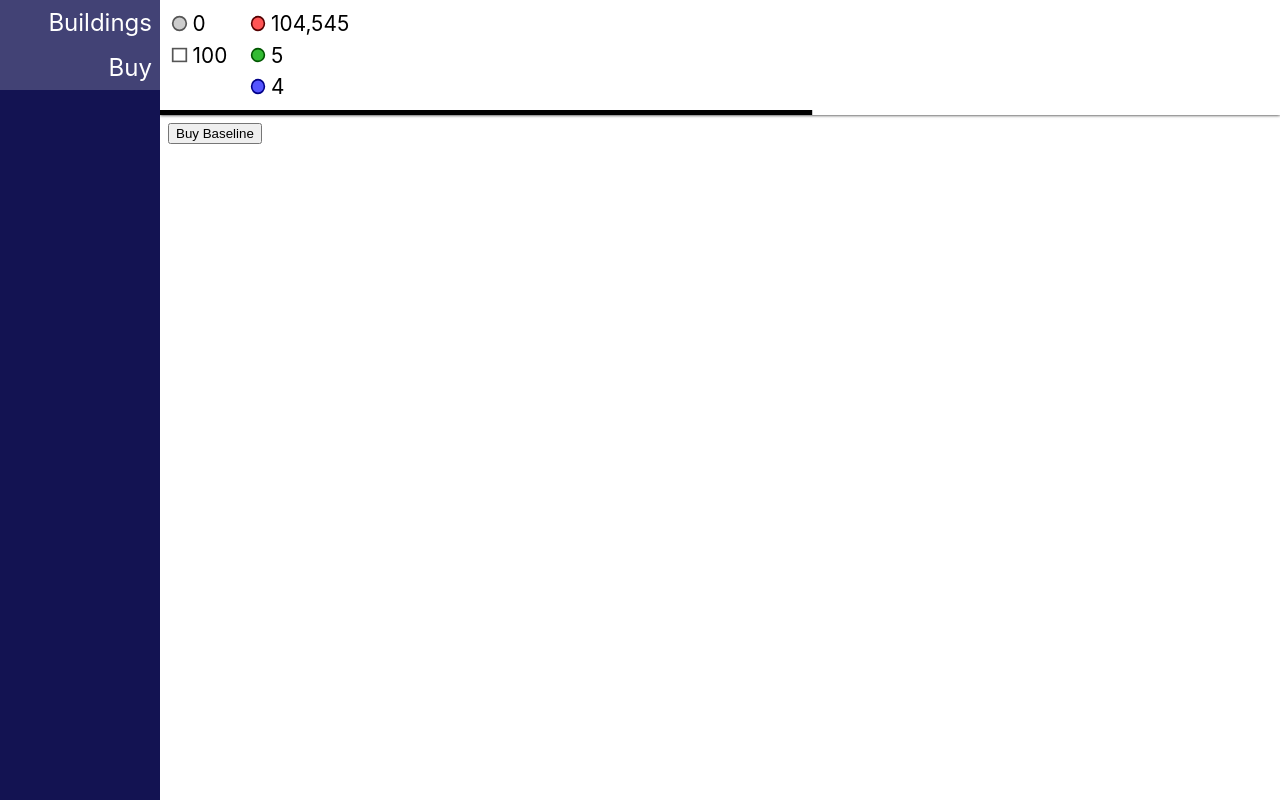
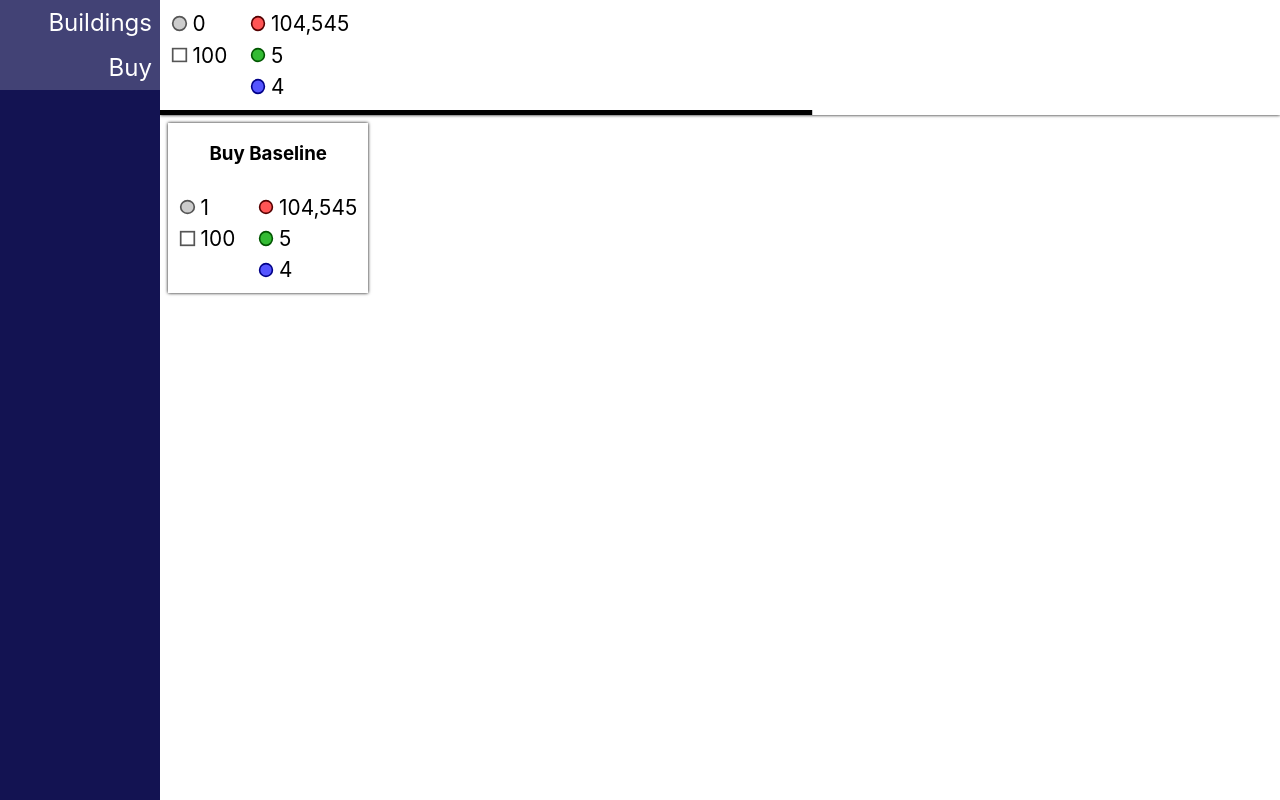
Before and after one commit to bvandeki2/idle-game, a React (Create React App) app: page / in a window 1280 px wide. Both pictures are taken after a click on the element "Buy". Built offline with nearby package versions, Linux system fonts and the light colour scheme.

Commit message:
move from ids to denormalized buildings, update buildcard

```diff
--- a/src/App.tsx
+++ b/src/App.tsx
@@ -5,7 +5,10 @@ import BuyButton from './components/BuyButton';
 import Router, { changePage, initialPageLinks } from './components/Router';
 import Sidebar from './components/Sidebar';
 import StatusHeader from './components/StatusHeader';
-import { BuildingID } from './gamelogic/building/buildinglist';
+import {
+    BuildingDetails,
+    buildingDetails,
+} from './gamelogic/building/buildinglist';
 import { gameReducer, loadGameState } from './gamelogic/state';
 
 function App() {
@@ -50,7 +53,7 @@ function App() {
     const buyBasic = useCallback(() => {
         gameDispatch({
             type: 'tryPurchaseBuilding',
-            building: 'basic',
+            building: buildingDetails['basic'],
         });
     }, [gameDispatch]);
 
@@ -85,7 +88,10 @@ function App() {
                             building: (
                                 <>
                                     {gameState.buildings.map(
-                                        (building: BuildingID, i: number) => (
+                                        (
+                                            building: BuildingDetails,
+                                            i: number
+                                        ) => (
                                             <BuildingCard
                                                 building={building}
                                                 key={i}
@@ -97,7 +103,8 @@ function App() {
                             buy: (
                                 <BuyButton
                                     onClick={buyBasic}
-                                    building="basic"
+                                    building={buildingDetails['basic']}
+                                    buildings={gameState.buildings}
                                 />
                             ),
                         }}
--- a/src/components/BuyButton.css
+++ b/src/components/BuyButton.css
@@ -0,0 +1,8 @@
+.Button-card {
+    box-shadow: 0 0 0.2rem rgba(0, 0, 0, 1);
+    user-select: none;
+}
+
+.Button-card:hover {
+    cursor: pointer;
+}
--- a/src/components/BuyButton.tsx
+++ b/src/components/BuyButton.tsx
@@ -1,22 +1,27 @@
 import React from 'react';
-import {
-    BuildingID,
-    buildingDetails,
-} from '../gamelogic/building/buildinglist';
+import { BuildingDetails } from '../gamelogic/building/buildinglist';
+import { calculateCost } from '../gamelogic/building/cost';
 import './BuyButton.css';
+import ResourceChart from './currency/ResourceChart';
 
 interface Props {
     onClick: () => any;
-    building: BuildingID;
+    building: BuildingDetails;
+    buildings: BuildingDetails[];
 }
 
 function BuyButton(props: Props) {
     return (
-        <input
-            type="button"
-            value={`Buy ${buildingDetails[props.building].displayName}`}
-            onClick={props.onClick}
-        />
+        <div className="Button-card" onClick={props.onClick}>
+            <h3>{`Buy ${props.building.displayName}`}</h3>
+            <ResourceChart
+                resourceState={calculateCost(
+                    props.buildings.map((s) => s.type),
+                    props.building.type,
+                    props.building.cost
+                )}
+            ></ResourceChart>
+        </div>
     );
 }
 
--- a/src/components/buildings/BuildingCard.tsx
+++ b/src/components/buildings/BuildingCard.tsx
@@ -1,20 +1,17 @@
 import React from 'react';
-import {
-    BuildingID,
-    buildingDetails,
-} from '../../gamelogic/building/buildinglist';
+import { BuildingDetails } from '../../gamelogic/building/buildinglist';
 import './BuildingCard.css';
 
 interface Props {
-    building: BuildingID;
+    building: BuildingDetails;
 }
 
 function BuildingCard(props: Props) {
     return (
         <div className="Building-card">
-            <span>{buildingDetails[props.building].displayName}</span>
+            <span>{props.building.displayName}</span>
             <br />
-            <span>{props.building}</span>
+            <span>{props.building.growth.resource}</span>
         </div>
     );
 }
--- a/src/gamelogic/building/buildinglist.ts
+++ b/src/gamelogic/building/buildinglist.ts
@@ -1,28 +1,37 @@
-import { Cost } from './cost';
+import { MultiCost } from './cost';
 import { Growth } from './growth';
 
-interface BuildingDetails {
+export interface BuildingDetails {
+    type: BuildingID;
     displayName: string;
     growth: Growth;
-    cost: Cost;
+    cost: MultiCost;
 }
 
 export type BuildingID = 'basic';
 
-export const buildingDetails: { [id in BuildingID]: BuildingDetails } = {
-    basic: {
+const buildings: BuildingDetails[] = [
+    {
+        type: 'basic',
         displayName: 'Baseline',
         growth: {
             type: 'binomial',
             resource: 'score',
             p: 1.0,
         },
-        cost: {
+        cost: [
+            {
                 type: 'exponential',
                 resource: 'score',
                 initial: 1,
                 factor: 2,
                 roundToNearest: 1,
             },
+        ],
     },
-};
+];
+
+type BuildingMap = { [id in BuildingID]: BuildingDetails };
+export const buildingDetails: BuildingMap = Object.fromEntries(
+    buildings.map((b) => [b.type, b as BuildingDetails])
+) as BuildingMap;
--- a/src/gamelogic/state.ts
+++ b/src/gamelogic/state.ts
@@ -1,4 +1,4 @@
-import { buildingDetails, BuildingID } from './building/buildinglist';
+import { BuildingDetails } from './building/buildinglist';
 import { applyBuildingGrowth } from './building/growth';
 
 export type ResourceKind = 'score';
@@ -6,7 +6,7 @@ export type ResourceState = { [kind in ResourceKind]: number };
 
 export interface GameState {
     resourceState: ResourceState;
-    buildings: BuildingID[];
+    buildings: BuildingDetails[];
     lastUpdate: number | null;
 }
 
@@ -30,7 +30,7 @@ function computeResourceState(
         resourceState = applyBuildingGrowth(
             resourceState,
             updateCount,
-            buildingDetails[building].growth
+            building.growth
         );
     }
 
@@ -48,7 +48,7 @@ interface FastForwardAndSaveAction {
 }
 interface TryPurchaseBuilding {
     type: 'tryPurchaseBuilding';
-    building: BuildingID;
+    building: BuildingDetails;
 }
 type GameAction = AssignAction | FastForwardAndSaveAction | TryPurchaseBuilding;
 export function gameReducer(state: GameState, action: GameAction): GameState {
```
Lines whose indentation alone changed are shown as unchanged.
